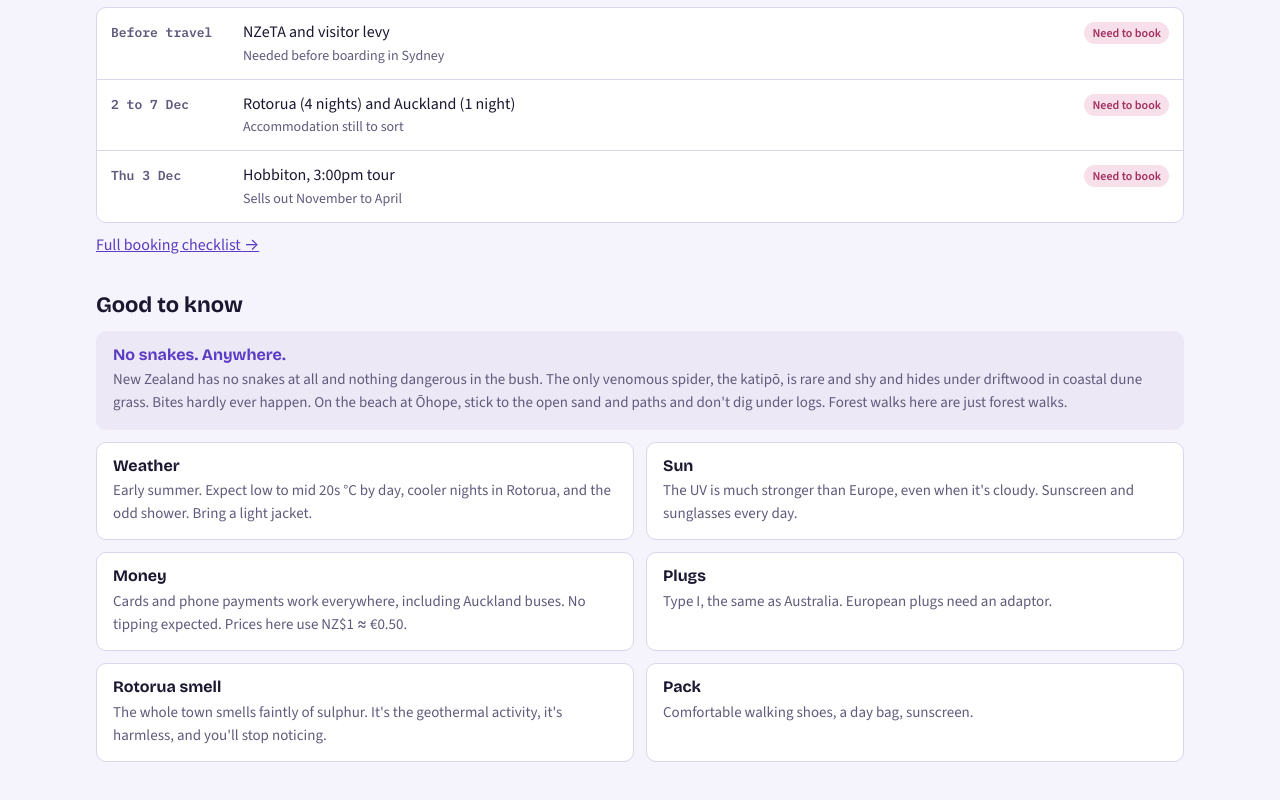
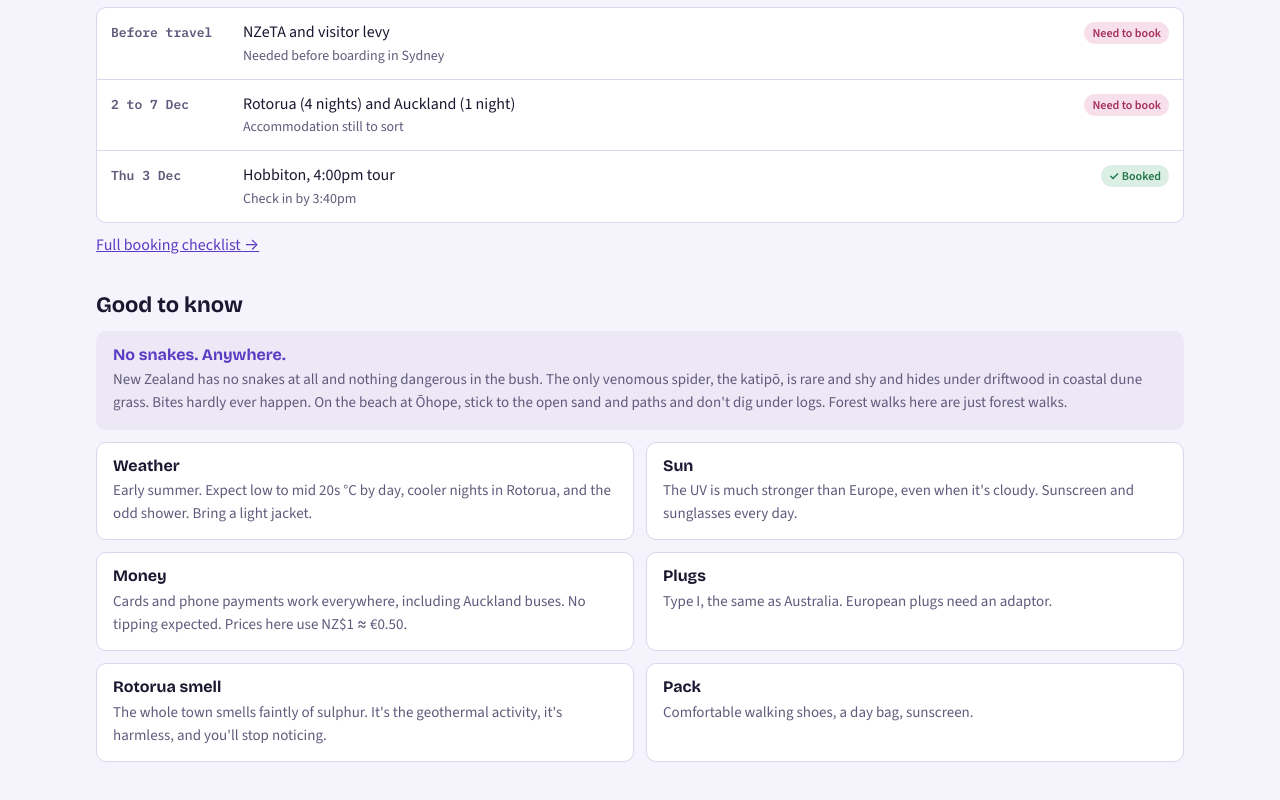
Before and after one commit to vincentleet/lunainnz, a plain HTML site: page index.html in a window 1280 px wide. Shown: the part 822-1622 px from the top of the page. Drawn offline with nearby package versions, Linux system fonts and the light colour scheme.

Commit message:
Hobbiton booked for 4pm Thursday
Co-Authored-By: Claude Opus 5.5 <noreply@anthropic.com>
Claude-Session: https://claude.ai/code/session_01329kJwA5iWmfteJDVWL6aQ

```diff
--- a/index.html
+++ b/index.html
@@ -254,14 +254,15 @@ const DAYS = [
    ],
    Afternoon:[
     {t:'12:45', h:'Mud pool', s:'free', dur:'15 min', p:'Two minutes down the road. A big pool of grey mud plopping and burping. Free, roadside.', map:'Waiotapu Mud Pools'},
-    {t:'13:00', h:'Drive to Hobbiton', dur:'~1.5 hrs', p:'With a quick lunch on the way.'},
-    {t:'15:00', h:'Hobbiton Movie Set', s:'book', dur:'2.5 hrs', cost:[130,null,'Signature Tour, adult'],
+    {t:'13:30', h:'Lunch back in town', dur:'~1 hr'},
+    {t:'14:45', h:'Drive to Hobbiton', dur:'~55 min'},
+    {t:'16:00', h:'Hobbiton Movie Set', s:'booked', dur:'2.5 hrs', cost:[130,null,'Signature Tour, adult'],
      p:'Guided walk through the hobbit holes, Bag End and the party field, finishing with a drink at the Green Dragon Inn.',
-     f:{'Check in':'The Shire\'s Rest by 2:40pm', Book:'hobbitontours.com, sells out November to April'}, map:'The Shire\'s Rest Hobbiton'},
-    {t:'17:30', h:'Drive back to Rotorua', dur:'~55 min'}
+     f:{'Check in':'The Shire\'s Rest by 3:40pm'}, map:'The Shire\'s Rest Hobbiton'},
+    {t:'18:30', h:'Drive back to Rotorua', dur:'~55 min'}
    ],
    Evening:[
-    {t:'18:30', h:'Rotorua Night Market', s:'free', dur:'5 to 9pm', p:'Thursday nights only, so this is the one shot. Food trucks and stalls in the middle of Tutanekai Street. Dinner sorted.', f:{Note:'Weather permitting'}, map:'Tutanekai Street Rotorua'}
+    {t:'19:30', h:'Rotorua Night Market', s:'free', dur:'Until 9pm', p:'Thursday nights only, so this is the one shot. Food trucks and stalls in the middle of Tutanekai Street. Dinner sorted.', f:{Note:'Weather permitting'}, map:'Tutanekai Street Rotorua'}
    ]}},
 
  {n:3, date:'Fri 4 Dec', short:'Gardens + luge', title:'Gardens, the luge and the farm', base:'Rotorua', mode:'car',
@@ -336,7 +337,7 @@ const BOOK = [
    ['nzeta','NZeTA and visitor levy','Required before flying in on most European passports. Apply on the official NZeTA app or immigration.govt.nz. The levy is NZ$100 on top of the NZeTA fee. Allow 72 hours.'],
    ['stay-rot','Rotorua accommodation, 2 to 6 Dec','4 nights.'],
    ['stay-akl','Auckland hotel, 6 to 7 Dec','1 night. Near Britomart or the Viaduct.'],
-   ['hobbiton','Hobbiton Signature Tour, Thu 3 Dec 3:00pm','NZ$130 each. Sells out November to April.']]},
+   ['hobbiton','Hobbiton Signature Tour, Thu 3 Dec 4:00pm','Booked.']]},
  {tier:'Book this month', c:'--orange', items:[
    ['insurance','Travel insurance covering NZ','Luna to sort.']]},
  {tier:'Week before', c:'--yellow', items:[
@@ -434,7 +435,7 @@ function overview(){
     <div class="rows">
       <div class="row"><span class="k">Before travel</span><span class="v">NZeTA and visitor levy<small>Needed before boarding in Sydney</small></span>${badge('book')}</div>
       <div class="row"><span class="k">2 to 7 Dec</span><span class="v">Rotorua (4 nights) and Auckland (1 night)<small>Accommodation still to sort</small></span>${badge('book')}</div>
-      <div class="row"><span class="k">Thu 3 Dec</span><span class="v">Hobbiton, 3:00pm tour<small>Sells out November to April</small></span>${badge('book')}</div>
+      <div class="row"><span class="k">Thu 3 Dec</span><span class="v">Hobbiton, 4:00pm tour<small>Check in by 3:40pm</small></span>${badge('booked')}</div>
     </div>
     <p style="margin-top:10px"><a href="#bookings">Full booking checklist →</a></p>
   </section>
```
